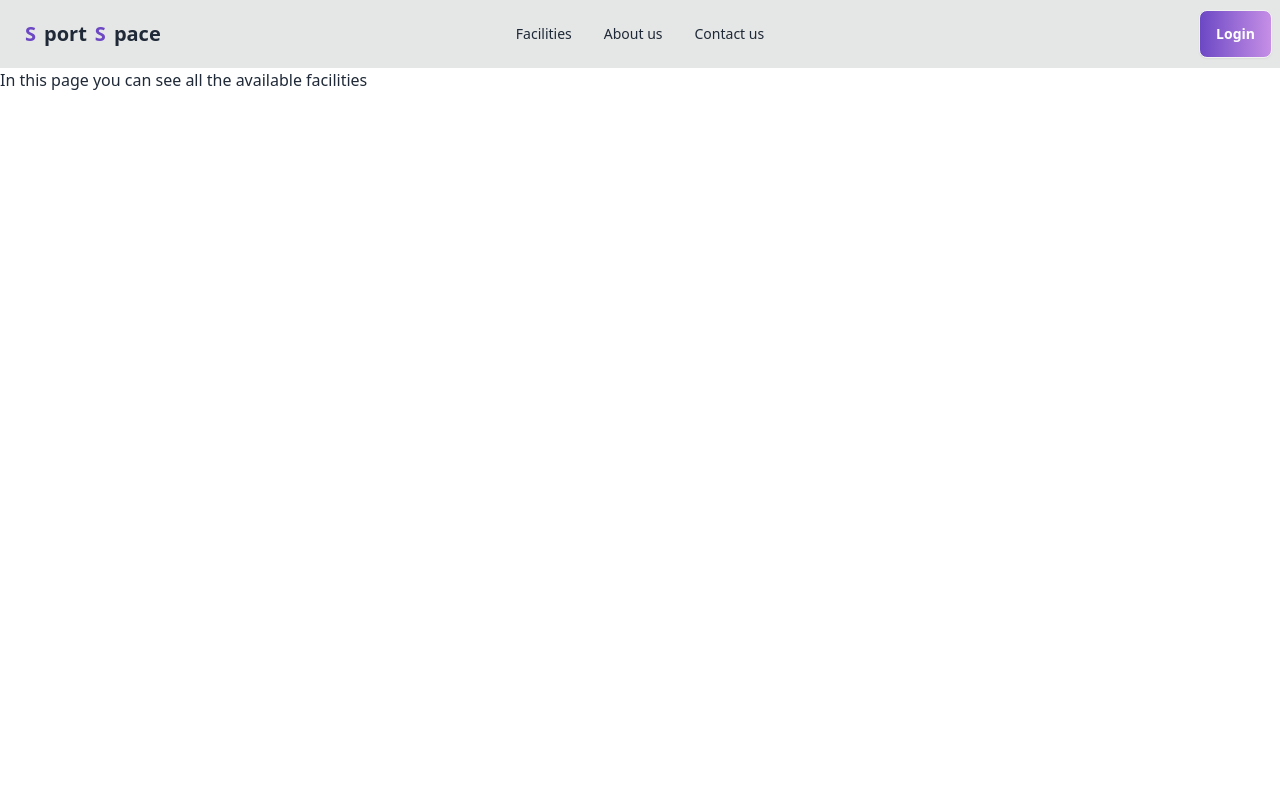
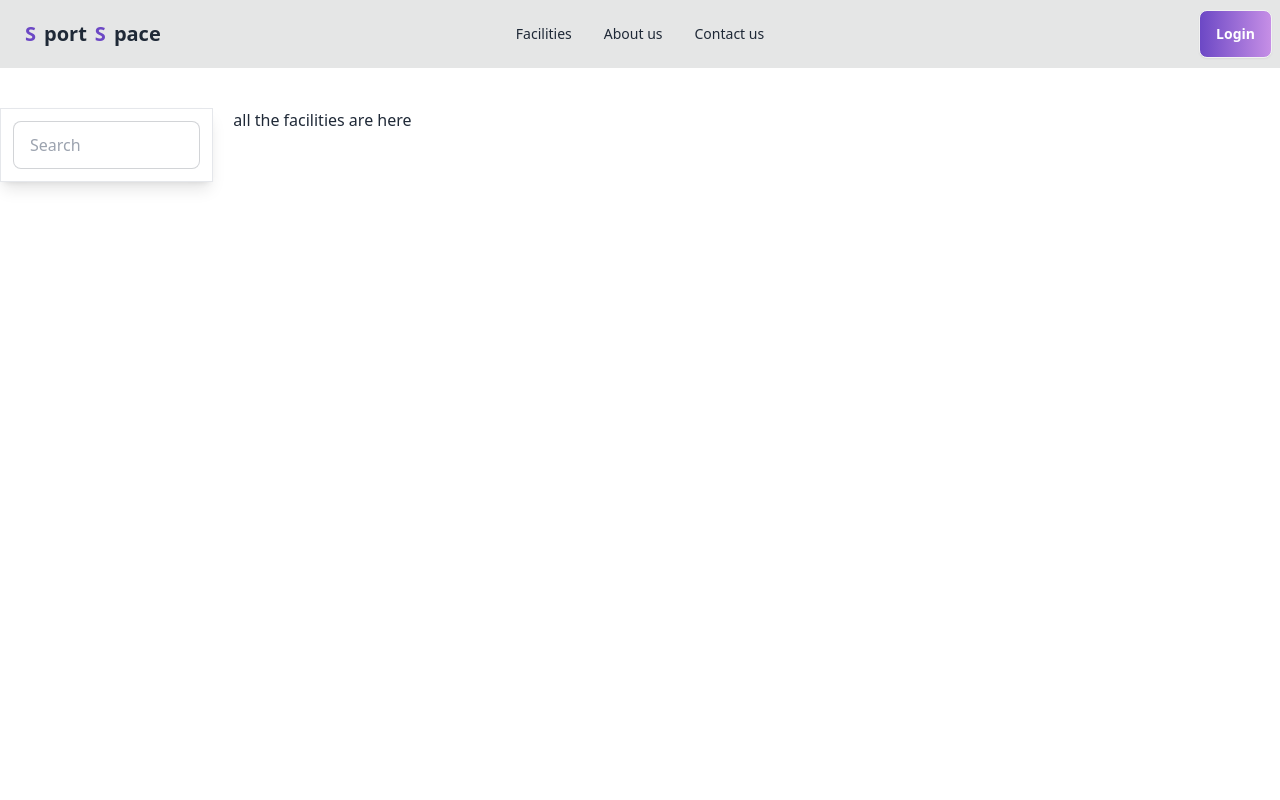
Before and after one commit to Fahadmohammad1/sport-space-frontend, a React (Vite) app: page /facilities in a window 1280 px wide. Shown: the top 800 px of the page. Built offline with nearby package versions, Linux system fonts and the light colour scheme.

Commit message:
facilities page update add

```diff
--- a/src/pages/Facilities.tsx
+++ b/src/pages/Facilities.tsx
@@ -1,7 +1,26 @@
 const Facilities = () => {
   return (
-    <section className="h-screen">
-      <h1>In this page you can see all the available facilities</h1>
+    <section className="h-screen container mx-auto mt-10">
+      <div className="grid grid-cols-12">
+        <div className="col-span-2 border shadow-lg p-3">
+          <label className="input input-bordered flex items-center gap-2">
+            <input type="text" className="grow" placeholder="Search" />
+            <svg
+              xmlns="http://www.w3.org/2000/svg"
+              viewBox="0 0 16 16"
+              fill="currentColor"
+              className="h-4 w-4 opacity-70"
+            >
+              <path
+                fillRule="evenodd"
+                d="M9.965 11.026a5 5 0 1 1 1.06-1.06l2.755 2.754a.75.75 0 1 1-1.06 1.06l-2.755-2.754ZM10.5 7a3.5 3.5 0 1 1-7 0 3.5 3.5 0 0 1 7 0Z"
+                clipRule="evenodd"
+              />
+            </svg>
+          </label>
+        </div>
+        <div className="col-span-10 ml-5">all the facilities are here</div>
+      </div>
     </section>
   );
 };
--- a/src/pages/dashboard/MyAccount.tsx
+++ b/src/pages/dashboard/MyAccount.tsx
@@ -3,7 +3,9 @@ import user from "../../assets/user.png";
 const MyAccount = () => {
   return (
     <section>
-      <div className="bg-gradient-to-r from-ss-secondary to-ss-primary lg:h-36 lg:w-full"></div>
+      <div className="bg-gradient-to-r from-ss-secondary to-ss-primary lg:h-36 lg:w-full flex justify-center items-center">
+        <p className="text-5xl text-white"> Welcome back, Kim jon Un</p>
+      </div>
       <div className="lg:ml-10">
         <img
           className="lg:w-44 lg:-mt-24  rounded-full"
```
